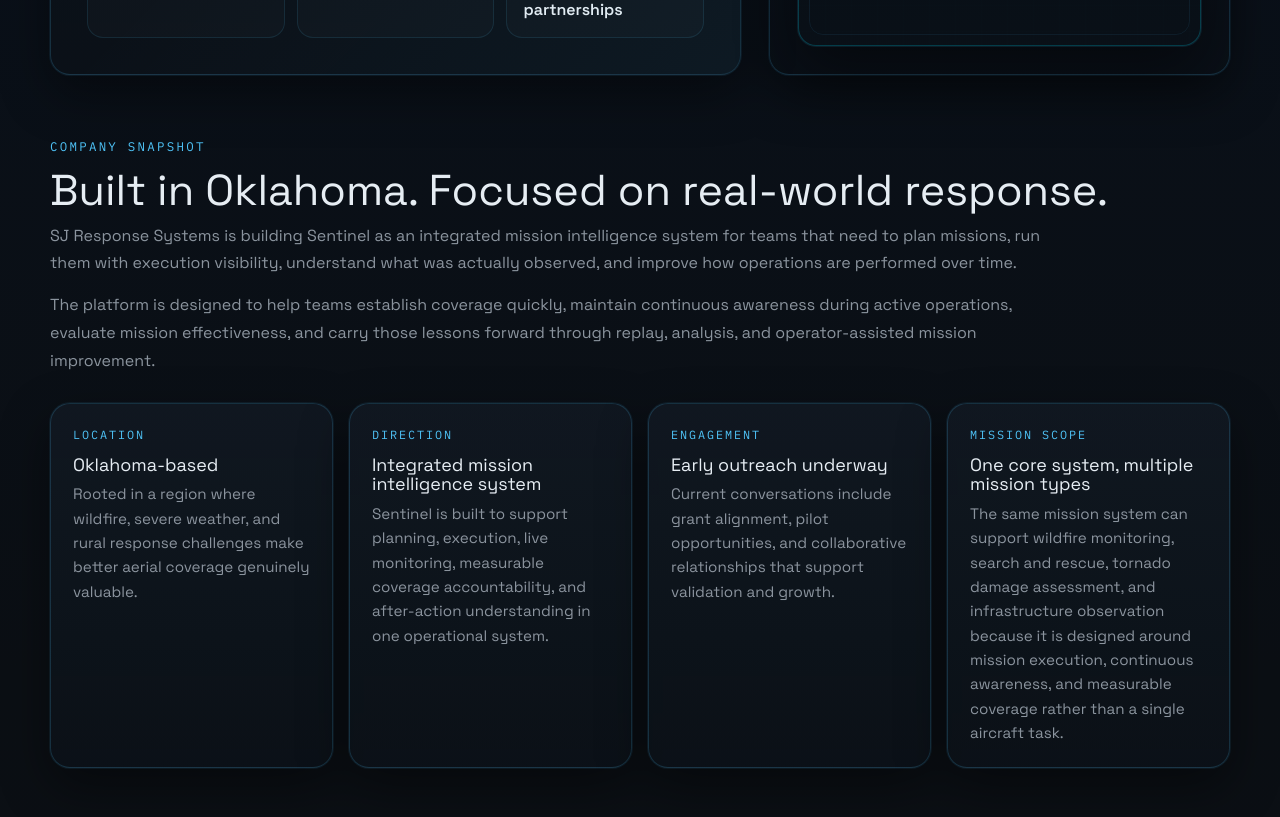
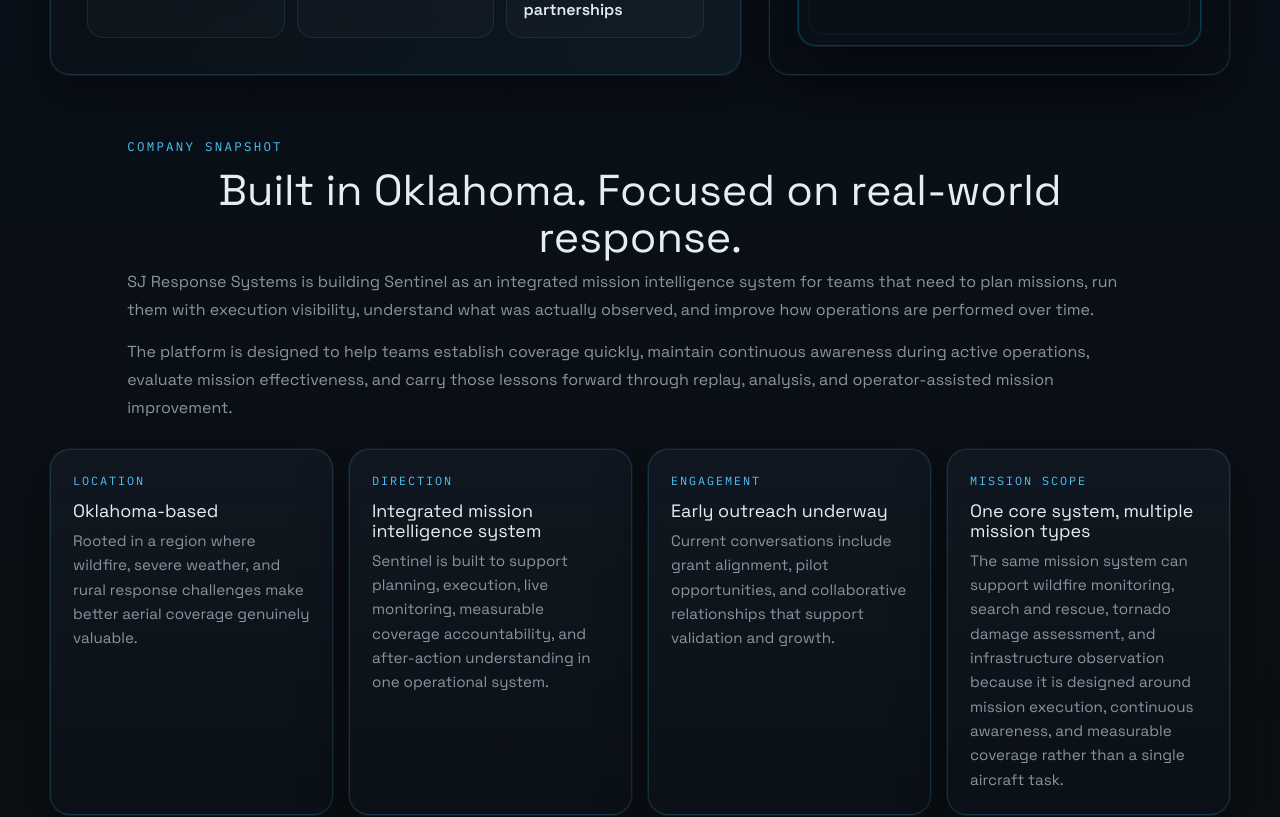
Before and after one commit to scjohnson243/sjresponsesystems-website, a Next.js app: page / in a window 1280 px wide. Shown: the part 1100-1917 px from the top of the page. Built offline with nearby package versions, Linux system fonts and the light colour scheme.

Commit message:
final spacing changes

```diff
--- a/styles/landing.css
+++ b/styles/landing.css
@@ -539,14 +539,16 @@
 }
 
 .section-intro {
-  width: 100%;
-  max-width: none;
+  width: min(100%, 100ch);
   margin-left: auto;
   margin-right: auto;
 }
 
 .section-intro-title {
   max-width: 44ch;
+  margin-left: auto;
+  margin-right: auto;
+  text-align: center;
   line-height: 1.08;
 }
 
```
